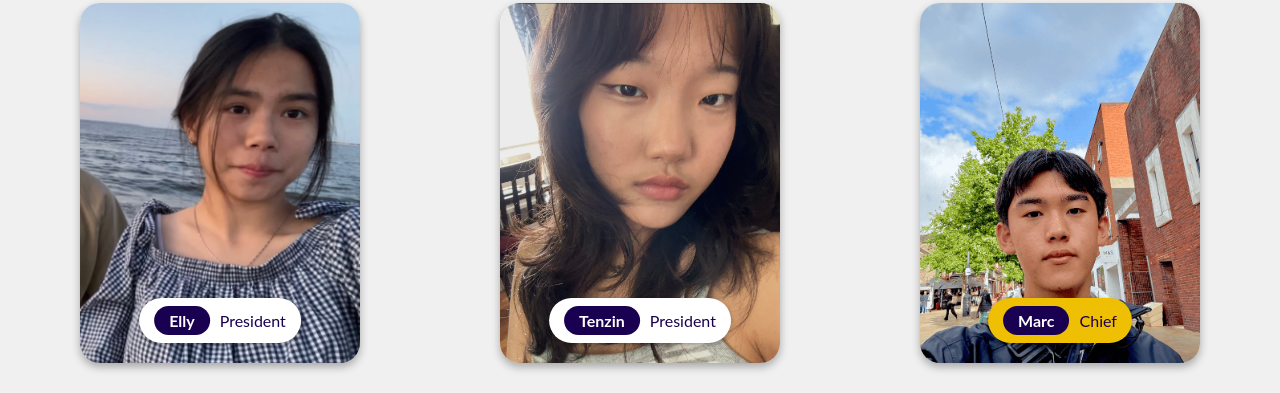
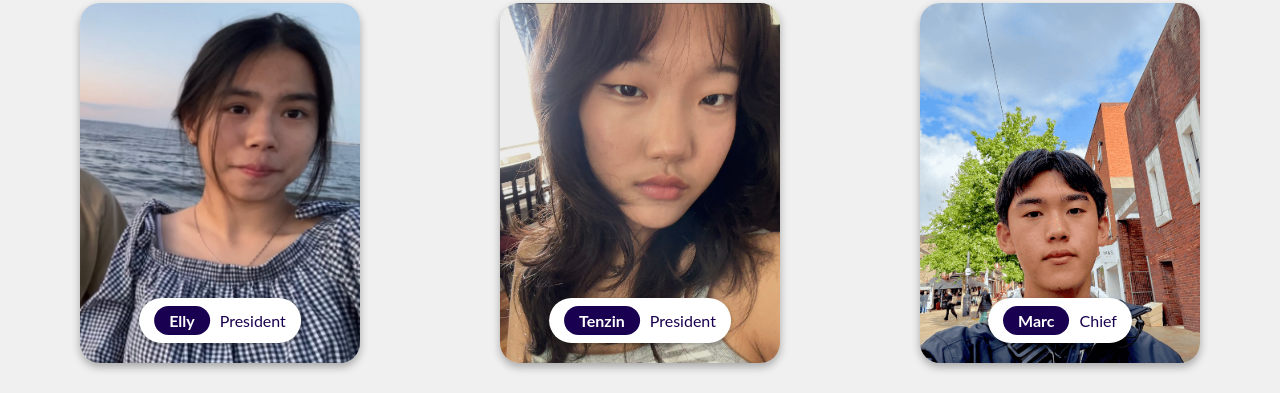
Before and after one commit to Prabal-Paliwal/StuySophomoreCaucus, a plain HTML site: page cabinet.html in a window 1280 px wide. Shown: the part 897-1290 px from the top of the page. Drawn offline with Linux system fonts and the light colour scheme.

Commit message:
Remove the style on Marc's name

```diff
--- a/cabinet.html
+++ b/cabinet.html
@@ -44,7 +44,7 @@
       <div class="card">
         <div class="photo"></div>
 
-        <div class="info" style="background-color: #EFBF04;">
+        <div class="info">
           <span class="name">Marc</span>
           <span class="role">Chief</span>
         </div>
```
